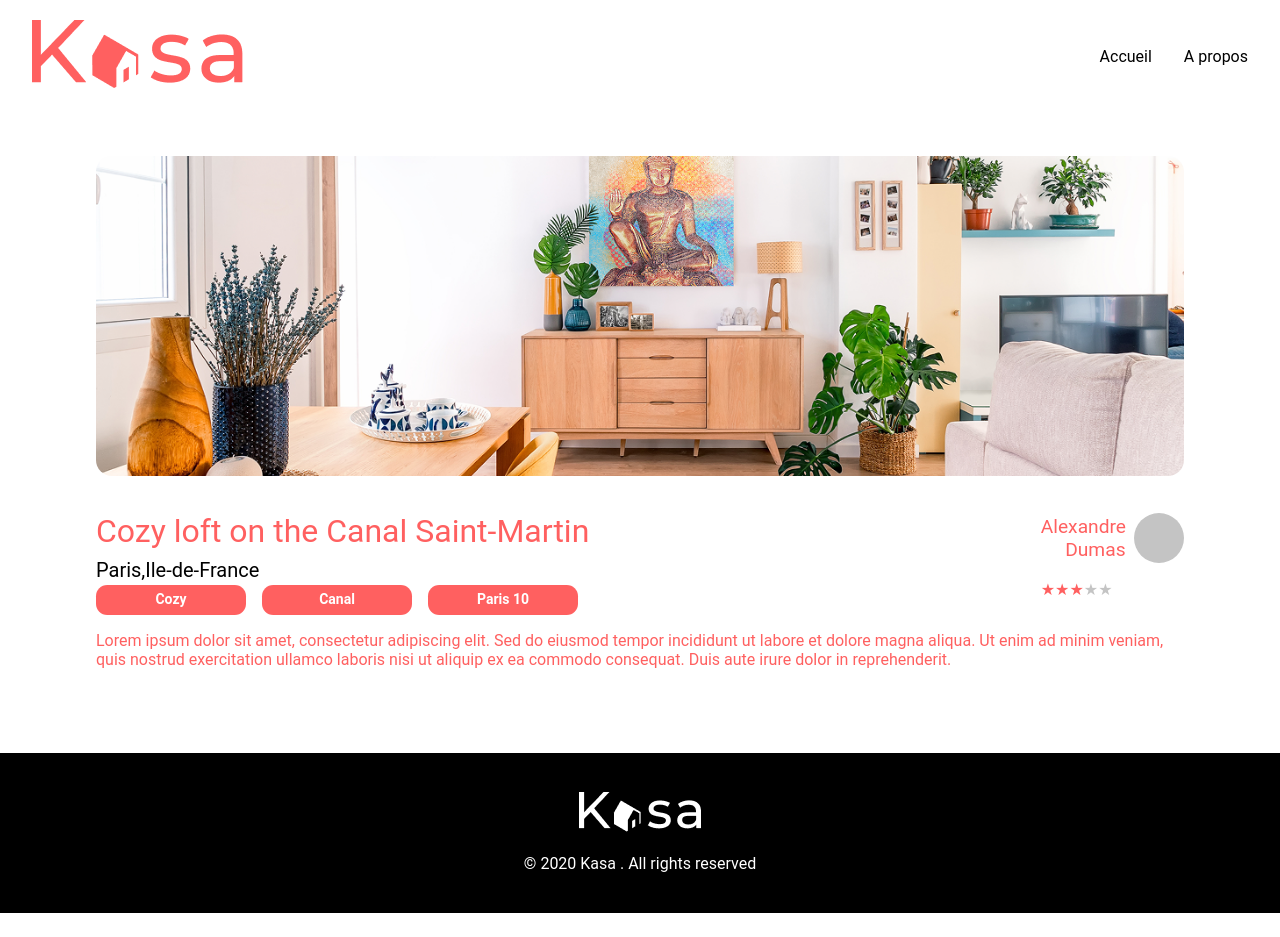
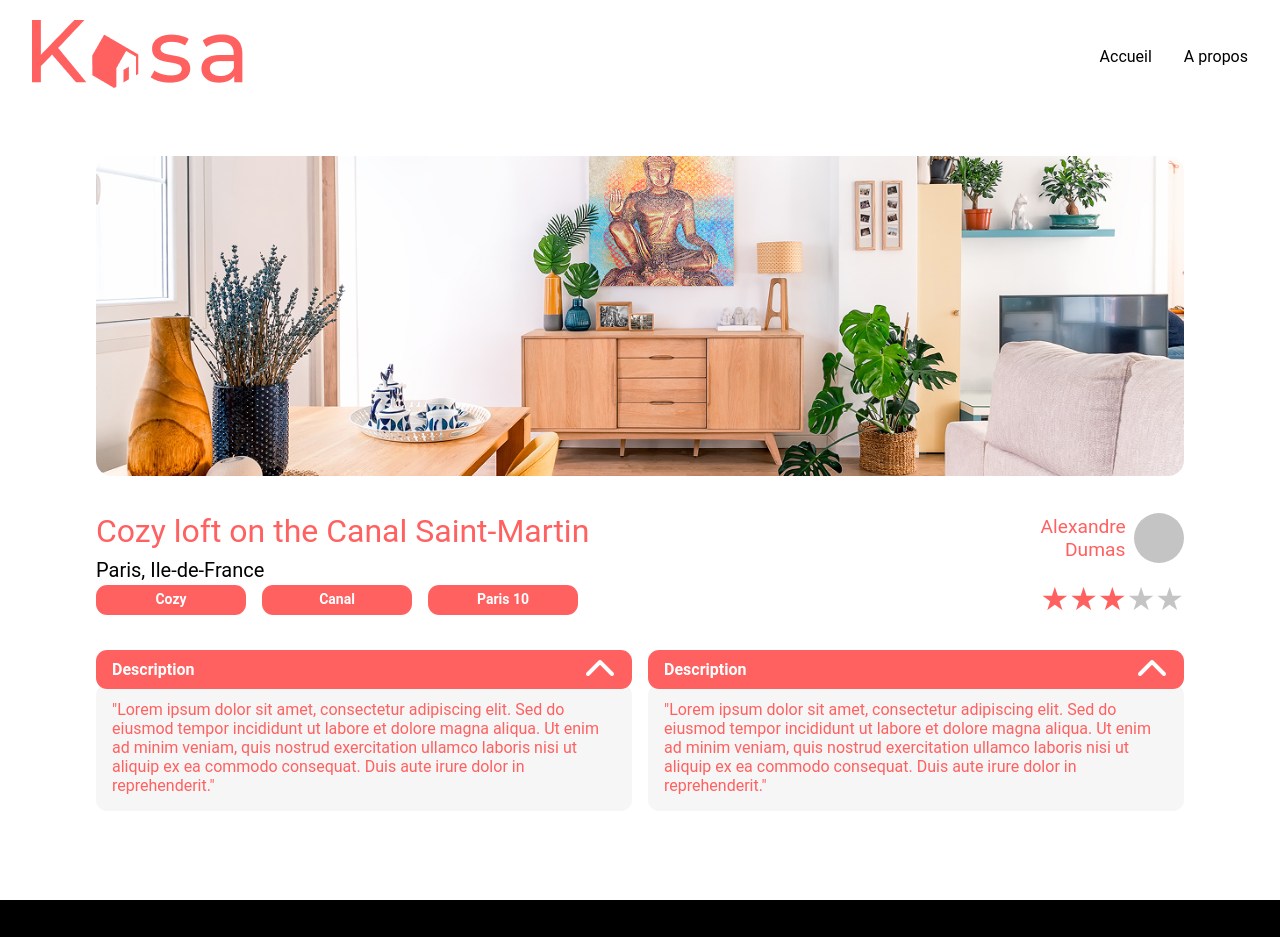
Before and after one commit to Kangili/P8KASA, a React (Vite) app: page /flat in a window 1280 px wide. Shown: the top 937 px of the page. Before the commit the page ends 913 px from the top, so only its background shows below. Built offline with nearby package versions, Linux system fonts and the light colour scheme.

Commit message:
terminer la page fiche logement en faisant l'extration

```diff
--- a/index.html
+++ b/index.html
@@ -4,10 +4,14 @@
     <meta charset="UTF-8" />
     <link rel="icon" type="image/svg+xml" href="/vite.svg" />
     <meta name="viewport" content="width=device-width, initial-scale=1.0" />
+    <script
+      src="https://kit.fontawesome.com/69462182e3.js"
+      crossorigin="anonymous"
+    ></script>
+    <script type="module" src="/src/main.jsx"></script>
     <title>Kasa</title>
   </head>
   <body>
     <div id="root"></div>
-    <script type="module" src="/src/main.jsx"></script>
   </body>
 </html>
--- /dev/null
+++ b/src/pages/ApartmentDescription.css
@@ -0,0 +1,31 @@
+.apartment_descrpition{
+  margin-block: 0rem;
+}
+
+.description_header{
+  background-color: #ff6060;
+  color: white;
+  font-weight: bold;
+  padding: 0.2em 1em;
+  border-radius: 0.7rem;
+  margin: 0;
+  display: flex;
+  justify-content: space-between;
+  align-items: center;
+}
+
+.description_content{
+  background-color: #F6F6F6;
+  padding: 1rem;
+  border-radius: 0.7rem;
+  color:#ff6060;
+  margin: 0;
+  position: relative;
+  top: -0.3rem;
+  z-index: -1;
+}
+
+.description_header i {
+  font-size: 2rem;
+  cursor: pointer;
+}
--- /dev/null
+++ b/src/pages/ApartmentDescription.jsx
@@ -0,0 +1,17 @@
+import React from "react";
+import"./ApartmentDescription.css";
+
+export function ApartmentDescription() {
+  return (
+    <div className="apartment_descrpition">
+      <p className="description_header">
+        <span>Description</span>
+        <i className="fas fa-chevron-up"></i>
+      </p>
+
+      <p className="description_content">
+        "Lorem ipsum dolor sit amet, consectetur adipiscing elit. Sed do eiusmod tempor incididunt ut labore et dolore magna aliqua. Ut enim ad minim veniam, quis nostrud exercitation ullamco laboris nisi ut aliquip ex ea commodo consequat. Duis aute irure dolor in reprehenderit."
+      </p>
+    </div>
+  );
+}
--- a/src/pages/ApartmentPage.css
+++ b/src/pages/ApartmentPage.css
@@ -45,8 +45,9 @@
 }
 
 .apartment_header{
-display: flex;
-gap : 1rem
+ display: flex;
+ gap : 1rem;
+ margin-bottom : 2rem;
 }
 
 .apartment_owner{
@@ -89,3 +90,12 @@ gap : 1rem
 .off{
  color:#C4C4C4;
 }
+
+.apartment_owner_stars{
+  font-size: 2rem;
+}
+
+.apartment_description_area{
+  display:flex;
+  gap: 1rem;
+}
--- a/src/pages/ApartmentPage.jsx
+++ b/src/pages/ApartmentPage.jsx
@@ -1,16 +1,17 @@
 import React from "react";
 import "./ApartmentPage.css";
+import { ApartmentDescription } from "./ApartmentDescription";
 
 function ApartmentPage() {
   return (
     <div className="apartment-page">
       <div>
-      <img src ="Background.png" alt ="background" className="apartment-banner"/>
+        <img src="Background.png" alt="background" className="apartment-banner" />
       </div>
       <div className="apartment_header">
         <div className="apartment_title">
           <h1 className="apartment-title">Cozy loft on the Canal Saint-Martin</h1>
-        <h2 className="text-black"> Paris,Ile-de-France</h2>
+          <h2 className="text-black">Paris, Ile-de-France</h2>
           <div className="apartment_tags">
             <span>Cozy</span>
             <span>Canal</span>
@@ -20,25 +21,24 @@ function ApartmentPage() {
         <div className="apartment_owner">
           <div className="apartment_owner_details">
             <h3 className="apartment_owner_name">
-          Alexandre<br />
+              Alexandre
+              <br />
               <span className="owner_lastname">Dumas</span>
             </h3>
             <div className="apartment_owner_badge"></div>
           </div>
-      <div className="apartment_owner_stars"></div>
+          <div className="apartment_owner_stars">
             <span className="on">★</span>
             <span className="on">★</span>
             <span className="on">★</span>
-       <span className="off" >★</span>
+            <span className="off">★</span>
             <span className="off">★</span>
           </div>
         </div>
-    <div className="apartment_descrpition">
-      <p>
-        Lorem ipsum dolor sit amet, consectetur adipiscing elit. Sed do eiusmod tempor incididunt ut labore et dolore magna aliqua. Ut enim ad minim veniam, quis nostrud exercitation ullamco laboris nisi ut aliquip ex ea commodo consequat. Duis aute irure dolor in reprehenderit.
-      </p>
       </div>
-    <div className="apartment_descrpition">
+      <div className="apartment_description_area">
+        <ApartmentDescription/>
+        <ApartmentDescription/>
       </div>
     </div>
   );
```
Lines whose indentation alone changed are shown as unchanged.
